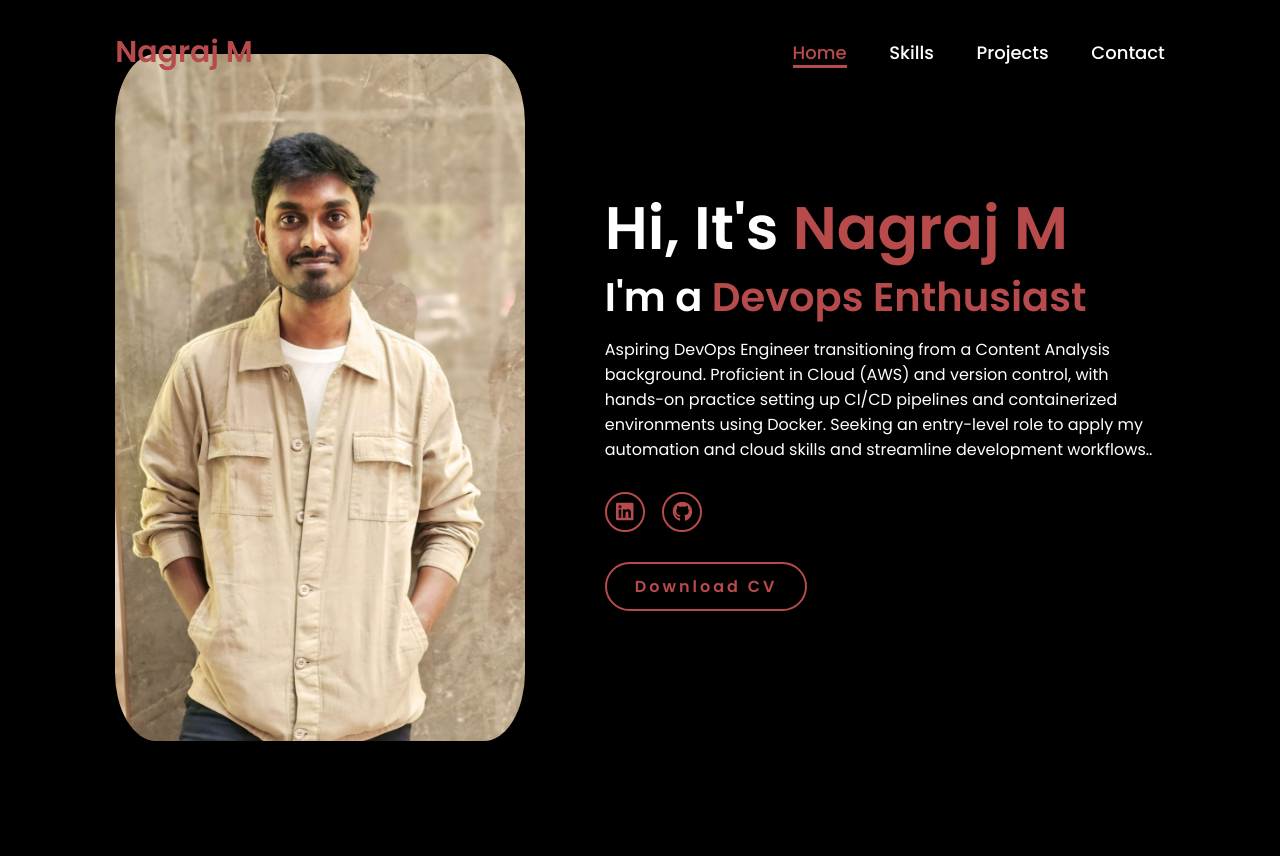
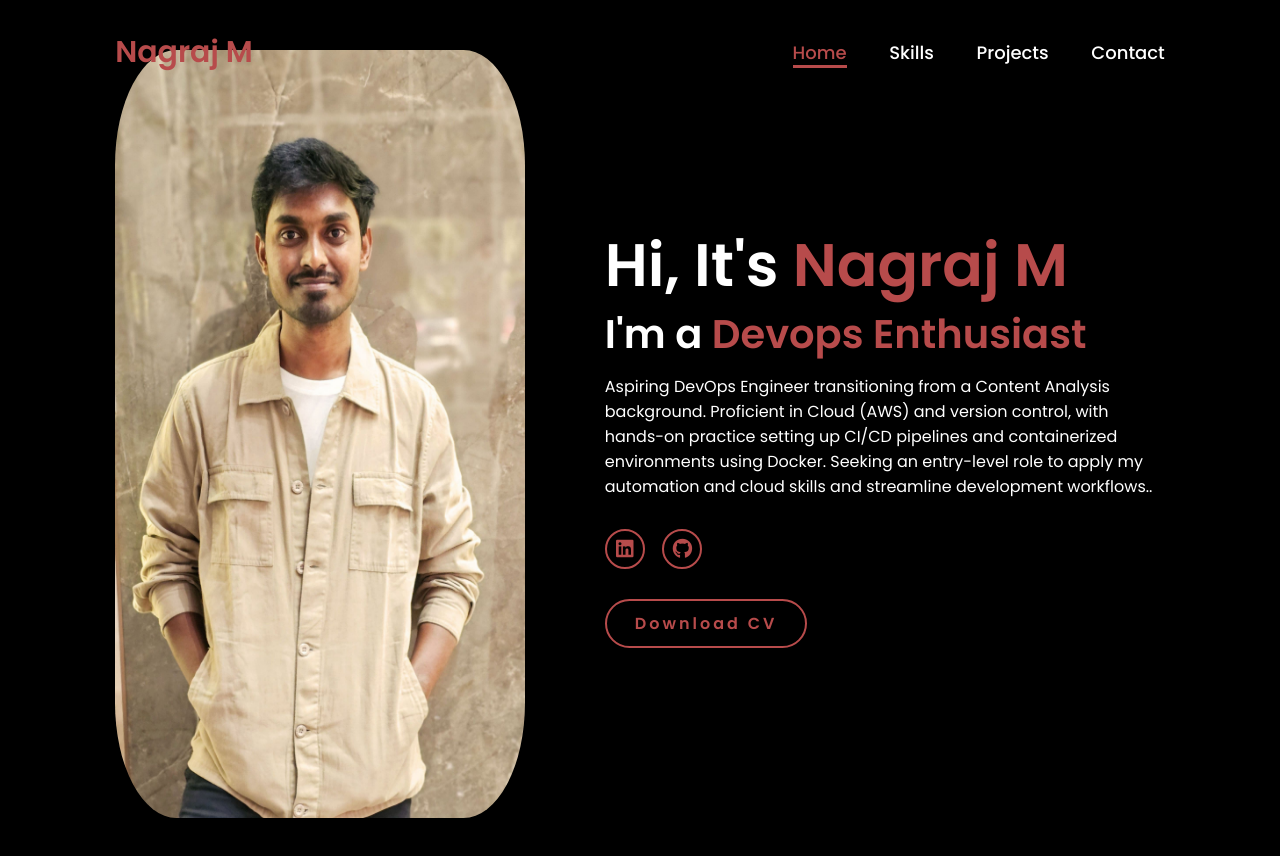
Before and after one commit to NagrajM99/Alex-portfolio, a plain HTML site: page index.html in a window 1280 px wide. Shown: the top 856 px of the page. Before the commit the page ends 800 px from the top, so only its background shows below. Drawn offline with Linux system fonts and the light colour scheme.

Commit message:
Update style.css

```diff
--- a/style.css
+++ b/style.css
@@ -137,9 +137,9 @@ span{
 .home-img img{
     position: relative;
     width: 32vw;
-    border-radius: 10%;
+    height: 60vw;
+    border-radius: 15%;
     box-shadow: 0 0 25px solid #b74b4b;
-    cursor: pointer;
     transition: 0.2s linear;
 }
 
```
